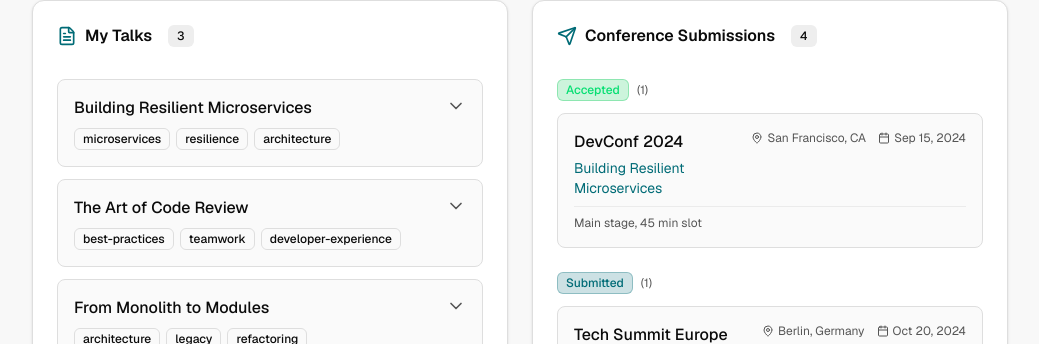
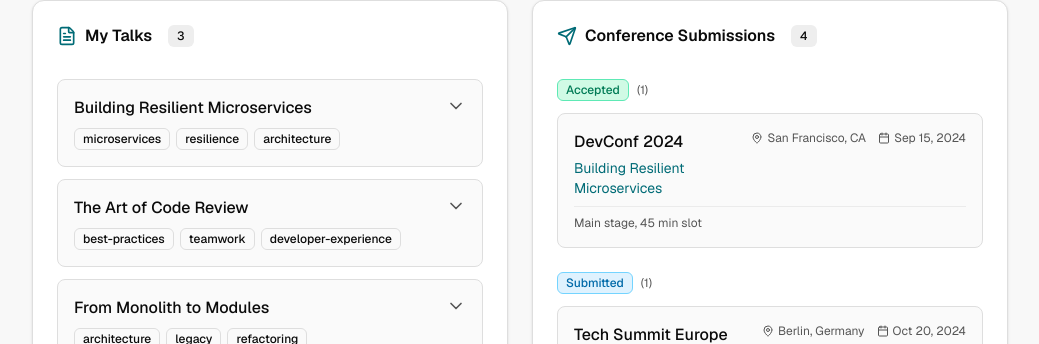
Before and after one commit to adhithiravi/v0-conference-talk-tracker, a Next.js app: page / in a window 1280 px wide. Shown: the part 367-711 px from the top of the page, without its empty margins (120-1159 px from the left). Built offline with nearby package versions, Linux system fonts and the light colour scheme.

Commit message:
fix: correct dark mode styling and hydration error\n\nFix light mode color issues and resolve hydration error due to date parsing.

```diff
--- a/components/submissions-list.tsx
+++ b/components/submissions-list.tsx
@@ -11,10 +11,10 @@ interface SubmissionsListProps {
 }
 
 const statusColors: Record<ConferenceSubmission['status'], string> = {
-  submitted: 'bg-chart-1/20 text-chart-1 border-chart-1/30',
-  accepted: 'bg-green-500/20 text-green-400 border-green-500/30',
-  rejected: 'bg-destructive/20 text-destructive border-destructive/30',
-  pending: 'bg-chart-2/20 text-chart-2 border-chart-2/30',
+  submitted: 'bg-sky-100 text-sky-700 border-sky-300',
+  accepted: 'bg-emerald-100 text-emerald-700 border-emerald-300',
+  rejected: 'bg-red-100 text-red-700 border-red-300',
+  pending: 'bg-amber-100 text-amber-700 border-amber-300',
 }
 
 export function SubmissionsList({ submissions, talks }: SubmissionsListProps) {
@@ -26,11 +26,9 @@ export function SubmissionsList({ submissions, talks }: SubmissionsListProps) {
   const formatDate = (dateStr: string) => {
     if (!dateStr) return 'TBD'
     try {
-      return new Date(dateStr).toLocaleDateString('en-US', {
-        month: 'short',
-        day: 'numeric',
-        year: 'numeric',
-      })
+      const [year, month, day] = dateStr.split('-').map(Number)
+      const months = ['Jan', 'Feb', 'Mar', 'Apr', 'May', 'Jun', 'Jul', 'Aug', 'Sep', 'Oct', 'Nov', 'Dec']
+      return `${months[month - 1]} ${day}, ${year}`
     } catch {
       return dateStr
     }
```
